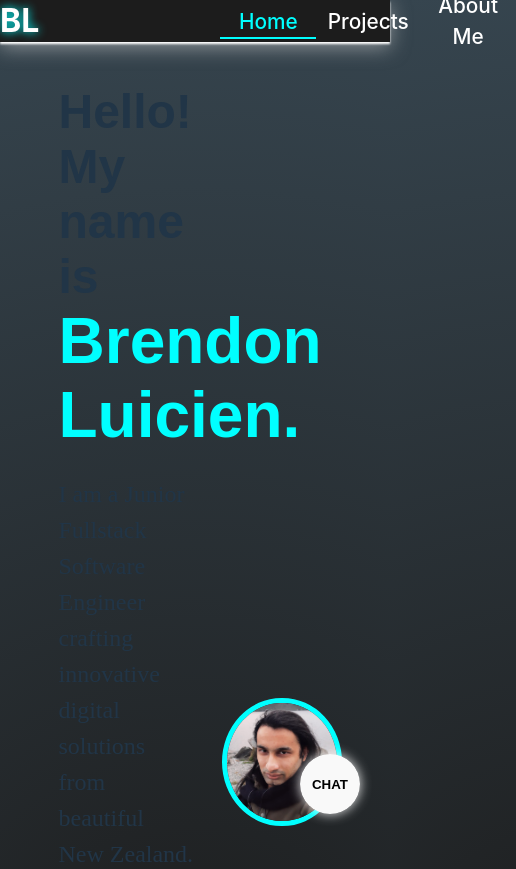
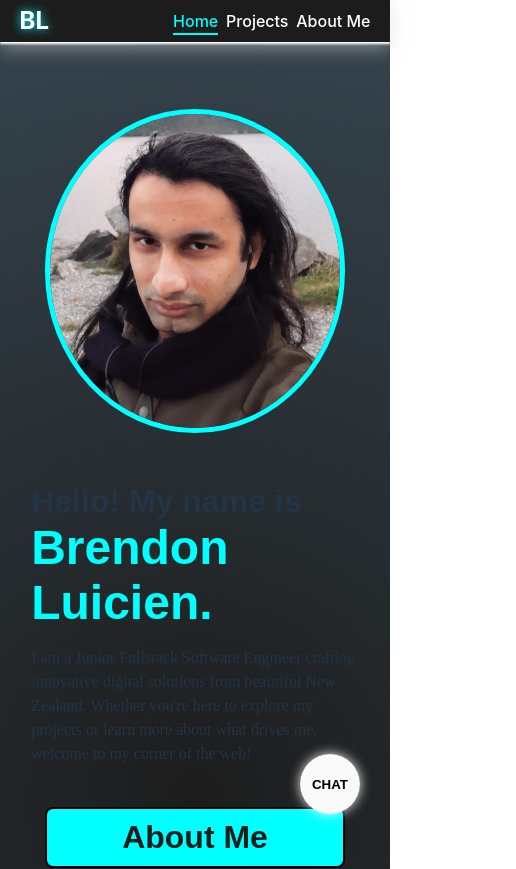
Before and after one commit to bluicien/portfolio_frontend, a React (Vite) app: page / in a window 390 px wide. Shown: the top 869 px of the page, 516 px wide, since content can reach past the window. Built offline with nearby package versions, Linux system fonts and the light colour scheme.

Commit message:
Improved responsive design on core homepage features

```diff
--- a/src/App.css
+++ b/src/App.css
@@ -1,6 +1,7 @@
 .pageContainer {
   display: flex;
   flex-direction: column;
+  align-items: center;
   min-height: 100vh;
   width: 100%;
 }
--- a/src/components/navbar/NavBar.module.css
+++ b/src/components/navbar/NavBar.module.css
@@ -1,11 +1,9 @@
 .header {
     display: flex;
-    justify-content: space-around;
-    column-gap: 50%;
+    justify-content: center;
     height: 5vh;
     width: 100%;
     background-color: #1C1C1C;
-    z-index: 0;
     box-shadow: 0px 2px 2px #ffffff, 0 5px 20px #d3d3d393;
 
     position: sticky;
@@ -13,9 +11,16 @@
     z-index: 5;
 }
 
+.navItemContainer {
+    display: flex;
+    justify-content: space-between;
+    width: 100%;
+    max-width: 1640px;
+    height: 100%;
+}
+
 .navIcon {
     text-align: center;
-    width: 3vh;
     align-self: center;
     color: white;
     font-size: 2rem;
@@ -31,7 +36,7 @@
 
 .navItem, .active {
     position: relative;
-    width: 6rem;
+    width: fit-content;
     text-align: center;
     font-size: 1.3rem;
     background-color: transparent;
@@ -49,3 +54,24 @@
     color: white;
     border-bottom: 2px solid white;
 }
+
+@media only screen and (max-width: 1640px) {
+    .header {
+        padding: 0 5vw;
+    }
+}
+
+
+@media only screen and (max-width: 1020px) {
+    .navItem, .active {
+        font-size: 1rem;
+    }
+
+    .navIcon {
+        font-size: 1.5rem;
+    }
+
+    .navGroup {
+        column-gap: 2vw;
+    }
+}
--- a/src/components/navbar/NavBar.tsx
+++ b/src/components/navbar/NavBar.tsx
@@ -5,6 +5,7 @@ export default function NavBar() {
 
     return (
         <header className={styles.header}>
+            <div className={styles.navItemContainer} >
                 <div className={styles.navIcon} >BL</div>
 
                 <nav className={styles.navGroup} >
@@ -12,6 +13,7 @@ export default function NavBar() {
                     <NavLink className={({isActive}) => isActive ? styles.active : styles.navItem} to={"/projects"} >Projects</NavLink>
                     <NavLink className={({isActive}) => isActive ? styles.active : styles.navItem} to={"/about-me"}  >About Me</NavLink>
                 </nav>
+            </div>
         </header>
     )
 }
--- a/src/index.css
+++ b/src/index.css
@@ -1,4 +1,5 @@
 :root {
+  width: 100%;
   font-family: Inter, system-ui, Avenir, Helvetica, Arial, sans-serif;
   line-height: 1.5;
   font-weight: 400;
@@ -12,16 +13,21 @@
   text-rendering: optimizeLegibility;
   -webkit-font-smoothing: antialiased;
   -moz-osx-font-smoothing: grayscale;
-}
 
-#root {
-  width: 100vw;
   --primary-color: #1D3557; /* Dark Blue for Headers, Navbar and Accents */
   --secondary-color: #FF6F4A; /* Bright Orange for Buttons and Hover states */
   --background: #F2F2F2; /* Light Gray for Section Background */
   --font-color: #333333; /* Dark Gray for Text */
   --interactive-highlight-red: #FF0000; /* Red for Interactive Elements */
   --interactive-highlight-blue: #0000FF; /* Blue for Interactive Elements */
+}
+
+#root {
+  width: 100%;
+}
+
+*, *::before, *::after {
+  box-sizing: border-box;
 }
 
 a {
--- a/src/pages/homepage/Homepage.module.css
+++ b/src/pages/homepage/Homepage.module.css
@@ -1,10 +1,13 @@
 .homepageContainer {
-    padding: 5vh 15vw;
+    width: 100%;
+    padding: 5vh 0;
     min-height: 90vh;
+    max-width: 1640px;
     position: relative;
 }
 
 .contentContainer {
+    width: 100%;
     display: flex;
     align-items: center;
     justify-content: space-between;
@@ -42,10 +45,14 @@
     row-gap: 12px;
 }
 
+.redirectLinks > a {
+    width: 300px;
+}
+
 .aboutmeBtn {
     font-size: 2rem;
     font-weight: 600;
-    width: 300px;
+    width: 100%;
     padding: 10px 20px;
     margin: 3vh 0 2vh 0;
     border: 2px solid black;
@@ -91,7 +98,7 @@
     text-align: center;
     font-size: 8rem;
     width: 40%;
-    height: 500px;
+    min-width: 400px;
 }
 
 .profilePic {
@@ -147,3 +154,53 @@
     50% { scale: 1.5; }
     100% { scale: 0.5; }
 }
+
+@media only screen and (max-width: 1640px) {
+    .homepageContainer {
+        padding: 5vw;
+    }
+}
+
+@media only screen and (max-width: 1020px) {
+    .homepageContainer {
+        padding: 2vh 8vw;
+        padding-bottom: 10vh;
+    }
+
+    .contentContainer {
+        flex-direction: column-reverse;
+        justify-content: flex-end;
+        row-gap: 50px;
+        padding: 50px 0;
+        min-height: fit-content;
+    }
+
+    .intro {
+        width: 100%;
+        align-items: center;
+    }
+
+    .intro  > h1 {
+        font-size: 2rem;
+    }
+
+    .intro > p {
+        font-size: 1rem;
+        font-family: serif;
+    }
+
+    .intro span {
+        font-size: 3rem;
+        color: aqua;
+    }
+
+    .redirectLinks {
+        align-items: center;
+        gap: 0;
+    }
+
+    .profilePicContainer {
+        width: 50vw;
+        min-width: 300px
+    }
+}
--- a/src/pages/homepage/Homepage.tsx
+++ b/src/pages/homepage/Homepage.tsx
@@ -1,6 +1,7 @@
 import styles from './Homepage.module.css';
 import { FaFacebook } from "react-icons/fa";
-import { ImLinkedin } from "react-icons/im";
+import { ImLinkedin, ImGithub } from "react-icons/im";
+
 import profPic from '../../assets/images/myprofpic.png';
 
 import Contact from './components/Contact';
@@ -30,6 +31,7 @@ export default function Homepage() {
                         <div className={styles.socialMediaBtnGroup} >
                             <Link className={styles.socialBtn} to="https://www.facebook.com/brendon.luicien" ><FaFacebook size="2rem" /></Link>
                             <Link className={styles.socialBtn} to="https://www.linkedin.com/in/bluicien-bl2" ><ImLinkedin size="2rem" /></Link>
+                            <Link className={styles.socialBtn} to="https://github.com/bluicien" ><ImGithub size="2rem" /></Link>
                         </div>
                     </div>
                 </div>
--- a/src/pages/homepage/components/Contact.tsx
+++ b/src/pages/homepage/components/Contact.tsx
@@ -36,11 +36,11 @@ export default function Contact(): JSX.Element {
 
         // Send email via emailjs
         emailjs.send(VITE_SERVICE_ID, VITE_TEMPLATE_ID, templateParams, VITE_PUBLIC_KEY)
-        .then((res) => {
-            console.log("Email was sent successfully!", res);
+        .then(() => {
+            console.log("Email was sent successfully!");
             setUserMessage({ name: "", email: "", message: "" }); // Reset form values to empty
         })
-        .catch(err => console.log("Error sending email", err));
+        .catch(() => console.log("Error sending email"));
     }
 
 
--- a/src/pages/homepage/components/Form.module.css
+++ b/src/pages/homepage/components/Form.module.css
@@ -26,8 +26,9 @@
 }
 
 .formBtn {
+    min-width: 250px;
     width: 40%;
-    aspect-ratio: 9/2;
+    padding: 10px 12px;
     align-self: center;
     background-color: cyan;
     border: 3px solid black;
--- a/src/pages/root/Root.tsx
+++ b/src/pages/root/Root.tsx
@@ -1,11 +1,8 @@
 import { Outlet } from 'react-router-dom'
 import NavBar from '../../components/navbar/NavBar'
 import ChatBot from '../../components/chatBot/ChatBot'
-// import { useState } from 'react'
 
 export default function Root() {
-
-  // const [ isAdmin, setIsAdmin ] = useState<boolean>(false);
 
   return (
     <div className='pageContainer'>
```
Also changed, not shown: src/pages/projects/data.ts (+0 -28 lines). Lines whose indentation alone changed are shown as unchanged.
